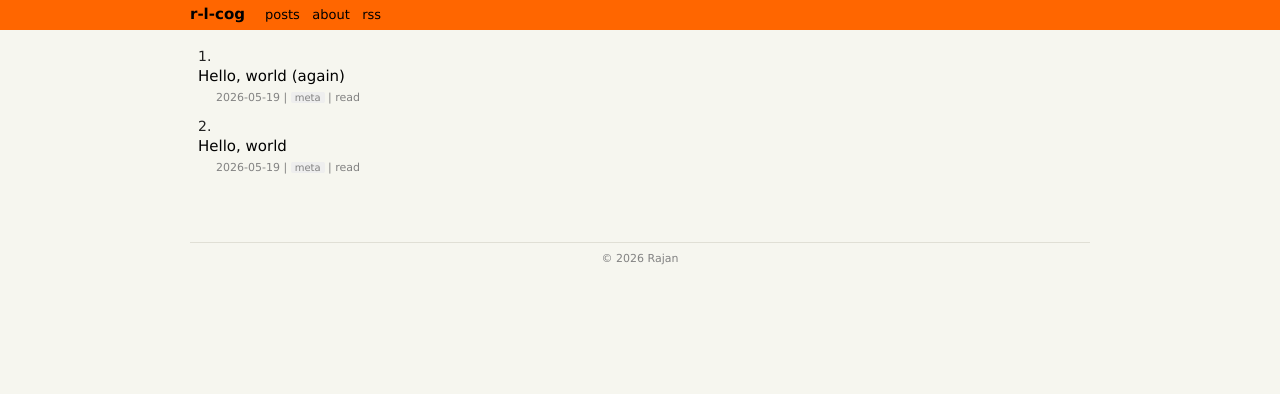
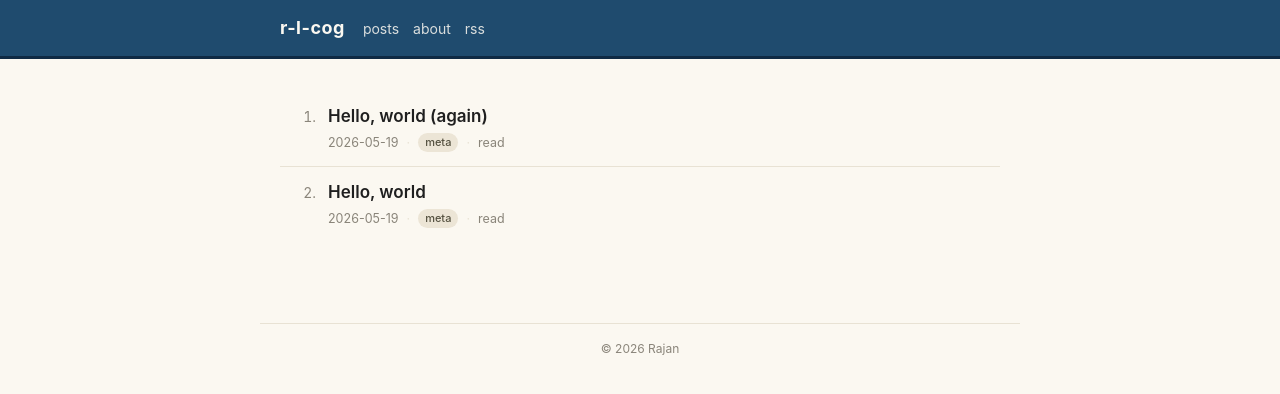
Before and after one commit to rajan-chari/r-l-cog, a Jekyll site: the page built from index.html, in a window 1280 px wide. Shown: the top 394 px of the page. Built offline with Jekyll 4.4.1, drawn with Linux system fonts in a browser that asks for light colours.

Commit message:
Redesign: deep-blue palette, grid-based post list, serif body
- Replace HN orange/beige with a deep ocean blue (#1f4b6e) on warm
  paper (#fbf8f1) so the site no longer looks like a clone.
- Switch the post list from `<ol>` with `list-style: decimal inside`
  (which forced the title onto its own line after the number) to a
  CSS grid where the rank sits inline with the title baseline.
- Use system-ui for UI/list typography and a serif (Georgia stack)
  for post bodies — gives single posts a long-form reading feel
  while keeping the index scannable.
- Rule lines between posts, hover treatments, rounded tag pills,
  styled blockquotes/code blocks, mobile breakpoint at 520px.

Co-Authored-By: Claude Opus 4.7 (1M context) <noreply@anthropic.com>

```diff
--- a/_layouts/home.html
+++ b/_layouts/home.html
@@ -2,20 +2,22 @@
 layout: default
 ---
 
-<ol class="post-list">
+<ul class="post-list">
   {% for post in site.posts %}
   <li class="post-item">
-    <div class="post-title">
-      <a href="{{ post.url | relative_url }}">{{ post.title }}</a>
-      {% if post.external %}<span class="ext">({{ post.external }})</span>{% endif %}
-    </div>
-    <div class="post-meta">
-      {{ post.date | date: "%Y-%m-%d" }}
-      {% if post.tags.size > 0 %}
-        | {% for tag in post.tags %}<span class="tag">{{ tag }}</span>{% unless forloop.last %} {% endunless %}{% endfor %}
-      {% endif %}
-      {% if post.excerpt %} | <a href="{{ post.url | relative_url }}">read</a>{% endif %}
+    <span class="post-rank">{{ forloop.index }}.</span>
+    <div class="post-body">
+      <a class="post-link" href="{{ post.url | relative_url }}">{{ post.title }}</a>
+      <div class="post-meta">
+        <span>{{ post.date | date: "%Y-%m-%d" }}</span>
+        {% if post.tags.size > 0 %}
+          <span class="sep">·</span>
+          {% for tag in post.tags %}<span class="tag">{{ tag }}</span>{% endfor %}
+        {% endif %}
+        <span class="sep">·</span>
+        <a href="{{ post.url | relative_url }}">read</a>
+      </div>
     </div>
   </li>
   {% endfor %}
-</ol>
+</ul>
--- a/assets/style.css
+++ b/assets/style.css
@@ -1,11 +1,19 @@
 :root {
-  --bg: #f6f6ef;
-  --fg: #222;
-  --muted: #828282;
-  --accent: #ff6600;
-  --link: #000;
-  --link-visited: #555;
-  --max-width: 900px;
+  --bg: #fbf8f1;
+  --surface: #ffffff;
+  --fg: #1f1f1f;
+  --muted: #8a857a;
+  --rule: #e8e2d4;
+  --accent: #1f4b6e;
+  --accent-fg: #fbf8f1;
+  --accent-soft: #e6eef5;
+  --link: #1f4b6e;
+  --link-hover: #0f2a44;
+  --tag-bg: #ece5d6;
+  --tag-fg: #54503f;
+  --code-bg: #f1ede2;
+  --code-border: #e0d9c6;
+  --max-width: 760px;
 }
 
 * { box-sizing: border-box; }
@@ -15,114 +23,244 @@ html, body {
   padding: 0;
   background: var(--bg);
   color: var(--fg);
-  font-family: Verdana, Geneva, sans-serif;
-  font-size: 14px;
-  line-height: 1.45;
+  font-family: -apple-system, BlinkMacSystemFont, "Segoe UI", Roboto, "Helvetica Neue", Arial, sans-serif;
+  font-size: 15px;
+  line-height: 1.55;
+  -webkit-font-smoothing: antialiased;
+  -moz-osx-font-smoothing: grayscale;
 }
 
-a { color: var(--link); text-decoration: none; }
-a:visited { color: var(--link-visited); }
-a:hover { text-decoration: underline; }
+a {
+  color: var(--link);
+  text-decoration: none;
+  border-bottom: 1px solid transparent;
+  transition: color .12s ease, border-color .12s ease;
+}
+a:hover {
+  color: var(--link-hover);
+  border-bottom-color: currentColor;
+}
+
+/* ---------- Topbar ---------- */
 
 .topbar {
   background: var(--accent);
-  padding: 4px 8px;
+  color: var(--accent-fg);
+  border-bottom: 3px solid var(--link-hover);
 }
 .topbar-inner {
   max-width: var(--max-width);
   margin: 0 auto;
+  padding: 14px 20px;
   display: flex;
-  align-items: center;
-  gap: 12px;
+  align-items: baseline;
+  gap: 18px;
 }
 .brand {
-  font-weight: bold;
-  color: #000 !important;
-  font-size: 15px;
-  margin-right: 8px;
+  font-weight: 700;
+  font-size: 18px;
+  letter-spacing: 0.5px;
+  color: var(--accent-fg) !important;
+  border-bottom: none !important;
+}
+.brand:hover { color: var(--accent-fg) !important; opacity: .85; }
+.topnav {
+  display: flex;
+  gap: 14px;
+  font-size: 14px;
 }
 .topnav a {
-  color: #000;
-  margin-right: 8px;
-  font-size: 13px;
+  color: var(--accent-fg);
+  opacity: .85;
+  border-bottom: none;
 }
+.topnav a:hover {
+  opacity: 1;
+  color: var(--accent-fg);
+  border-bottom: 1px solid var(--accent-fg);
+}
+
+/* ---------- Main ---------- */
 
 .content {
   max-width: var(--max-width);
   margin: 0 auto;
-  padding: 12px 8px 32px;
+  padding: 32px 20px 48px;
 }
 
+/* ---------- Home post list ---------- */
+
 .post-list {
-  list-style: decimal inside;
+  list-style: none;
+  margin: 0;
   padding: 0;
-  margin: 0;
 }
 .post-item {
-  margin: 4px 0 10px;
+  display: grid;
+  grid-template-columns: 36px 1fr;
+  column-gap: 12px;
+  align-items: baseline;
+  padding: 14px 0;
+  border-bottom: 1px solid var(--rule);
 }
-.post-title a {
-  font-size: 15px;
-}
-.post-meta {
+.post-item:last-child { border-bottom: none; }
+.post-rank {
   color: var(--muted);
-  font-size: 11px;
-  margin-top: 2px;
-  padding-left: 18px;
-}
-.post-meta .tag {
-  background: #eee;
-  padding: 0 4px;
-  border-radius: 2px;
-  font-size: 10px;
-}
-.post-meta a { color: var(--muted); }
-.ext { color: var(--muted); font-size: 12px; margin-left: 4px; }
-
-.post-title-full {
-  font-size: 20px;
-  margin: 8px 0 4px;
+  font-variant-numeric: tabular-nums;
+  font-size: 14px;
+  text-align: right;
+  user-select: none;
 }
 .post-body {
-  margin-top: 16px;
-  font-size: 14px;
-  line-height: 1.6;
+  min-width: 0;
 }
-.post-body p { margin: 0 0 12px; }
-.post-body pre, .post-body code {
-  font-family: "Consolas", "Menlo", "Courier New", monospace;
-  font-size: 13px;
-  background: #efeee6;
+.post-link {
+  font-size: 17px;
+  font-weight: 600;
+  color: var(--fg);
+  line-height: 1.35;
+  display: inline-block;
 }
-.post-body pre {
-  padding: 8px;
+.post-link:hover { color: var(--accent); border-bottom-color: var(--accent); }
+.post-meta {
+  margin-top: 4px;
+  color: var(--muted);
+  font-size: 12.5px;
+  display: flex;
+  flex-wrap: wrap;
+  align-items: center;
+  gap: 8px;
+}
+.post-meta .sep {
+  color: var(--rule);
+}
+.post-meta a {
+  color: var(--muted);
+  border-bottom: none;
+}
+.post-meta a:hover { color: var(--accent); }
+.tag {
+  background: var(--tag-bg);
+  color: var(--tag-fg);
+  padding: 1px 7px;
+  border-radius: 10px;
+  font-size: 11px;
+  font-weight: 500;
+}
+
+/* ---------- Single post ---------- */
+
+.post {
+  padding: 8px 0;
+}
+.post-title-full {
+  font-size: 28px;
+  line-height: 1.25;
+  margin: 0 0 6px;
+  font-weight: 700;
+  letter-spacing: -0.01em;
+}
+.post .post-meta {
+  margin-bottom: 28px;
+}
+.post-body-content {
+  font-family: Georgia, "Source Serif Pro", "Charter", "Iowan Old Style", serif;
+  font-size: 17px;
+  line-height: 1.7;
+  color: #2a2a2a;
+}
+.post-body-content p { margin: 0 0 18px; }
+.post-body-content h1,
+.post-body-content h2,
+.post-body-content h3 {
+  font-family: -apple-system, BlinkMacSystemFont, "Segoe UI", Roboto, sans-serif;
+  margin: 32px 0 10px;
+  line-height: 1.3;
+}
+.post-body-content h2 { font-size: 22px; }
+.post-body-content h3 { font-size: 18px; }
+.post-body-content ul,
+.post-body-content ol { padding-left: 22px; margin: 0 0 18px; }
+.post-body-content li { margin: 4px 0; }
+.post-body-content blockquote {
+  margin: 18px 0;
+  padding: 6px 16px;
+  border-left: 3px solid var(--accent);
+  background: var(--accent-soft);
+  color: #3a3a3a;
+  font-style: italic;
+}
+.post-body-content code {
+  font-family: "JetBrains Mono", "Consolas", "Menlo", monospace;
+  font-size: 0.88em;
+  background: var(--code-bg);
+  padding: 1px 5px;
+  border-radius: 3px;
+}
+.post-body-content pre {
+  font-family: "JetBrains Mono", "Consolas", "Menlo", monospace;
+  background: var(--code-bg);
+  border: 1px solid var(--code-border);
+  border-radius: 4px;
+  padding: 12px 14px;
   overflow-x: auto;
-  border: 1px solid #e0dfd5;
+  font-size: 13.5px;
+  line-height: 1.5;
+  margin: 0 0 18px;
 }
-.post-body code { padding: 1px 3px; }
-.post-body pre code { background: none; padding: 0; }
-.post-body blockquote {
-  border-left: 3px solid #ddd;
-  margin: 0 0 12px;
-  padding-left: 12px;
-  color: #555;
+.post-body-content pre code {
+  background: none;
+  padding: 0;
+  border-radius: 0;
+  font-size: inherit;
 }
-.post-body h1, .post-body h2, .post-body h3 {
-  margin-top: 24px;
-  margin-bottom: 8px;
+.post-body-content a {
+  border-bottom: 1px solid var(--rule);
+}
+.post-body-content a:hover {
+  border-bottom-color: var(--accent);
+}
+.post-body-content img {
+  max-width: 100%;
+  border-radius: 4px;
+}
+.post-body-content hr {
+  border: none;
+  border-top: 1px solid var(--rule);
+  margin: 28px 0;
 }
 
 .post-back {
-  margin-top: 24px;
-  font-size: 12px;
+  margin-top: 36px;
+  padding-top: 16px;
+  border-top: 1px solid var(--rule);
+  font-size: 13px;
 }
+.post-back a {
+  color: var(--muted);
+  border-bottom: none;
+}
+.post-back a:hover { color: var(--accent); }
+
+/* ---------- Footer ---------- */
 
 .footer {
   max-width: var(--max-width);
-  margin: 24px auto 16px;
-  padding: 8px;
-  border-top: 1px solid #e0dfd5;
+  margin: 32px auto 24px;
+  padding: 16px 20px 0;
+  border-top: 1px solid var(--rule);
   color: var(--muted);
-  font-size: 11px;
+  font-size: 12px;
   text-align: center;
 }
+
+/* ---------- Responsive ---------- */
+
+@media (max-width: 520px) {
+  .content { padding: 24px 16px 40px; }
+  .topbar-inner { padding: 12px 16px; flex-wrap: wrap; gap: 12px; }
+  .post-item { grid-template-columns: 26px 1fr; column-gap: 10px; }
+  .post-link { font-size: 16px; }
+  .post-title-full { font-size: 24px; }
+  .post-body-content { font-size: 16px; }
+}
```
Also changed, not shown: _layouts/post.html (+5 -4 lines).
